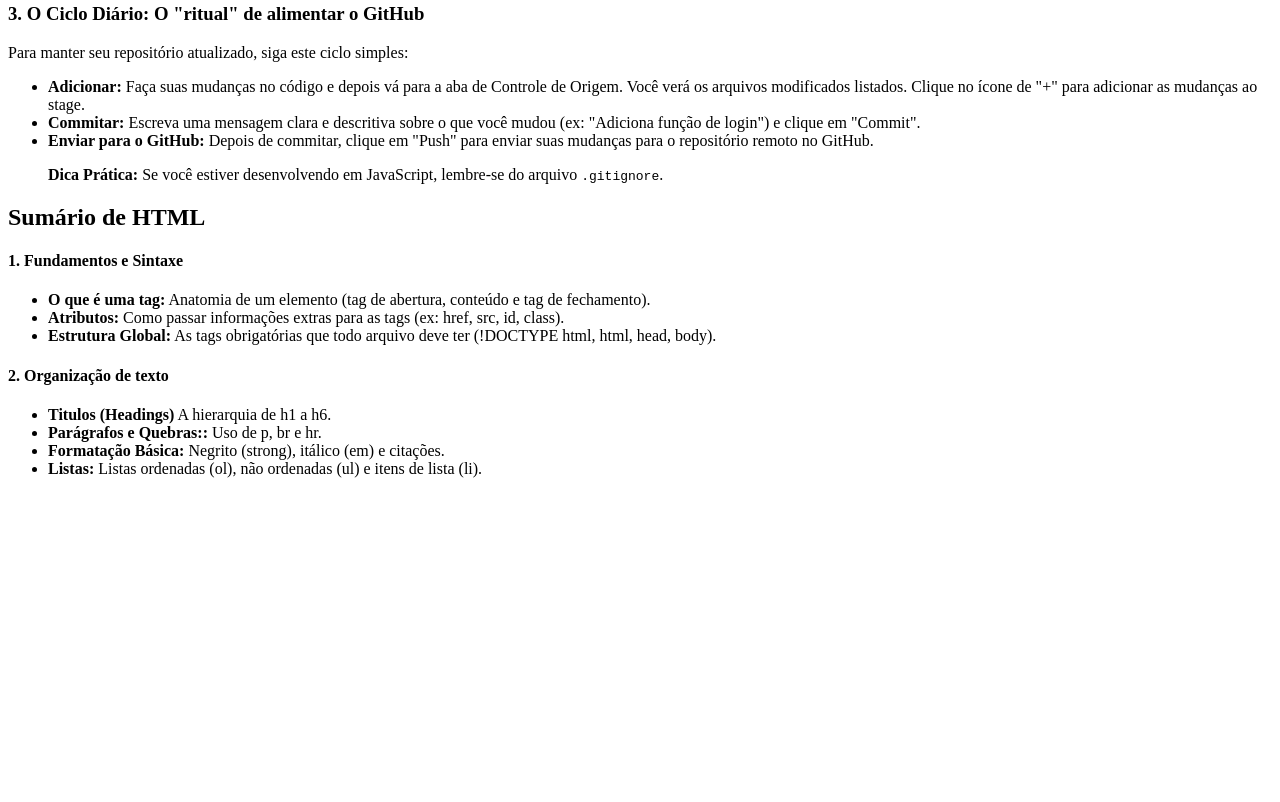
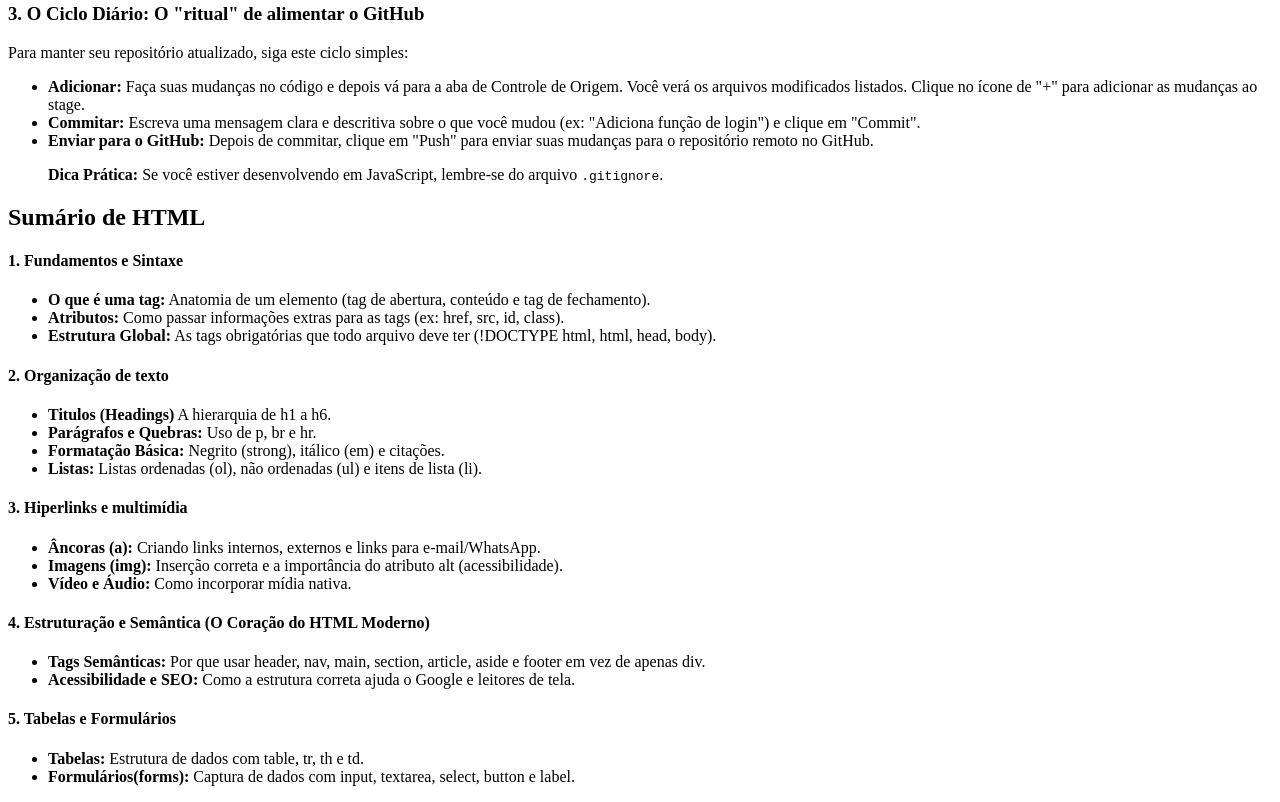
Before and after one commit to J34NDERSON/Meu-andamento-como-desenvolvedor, a plain HTML site: page index.html in a window 1280 px wide. Shown: the part 493-1295 px from the top of the page. Before the commit the page ends 987 px from the top, so only its background shows below. Drawn offline with Linux system fonts and the light colour scheme.

Commit message:
add pontos 3,4 e 5 do sumari de HTML

```diff
--- a/index.html
+++ b/index.html
@@ -56,9 +56,28 @@
         <h4>2. Organização de texto</h4>
         <ul>
             <li><strong>Titulos (Headings)</strong> A hierarquia de h1 a h6.</li>
-            <li><strong>Parágrafos e Quebras::</strong> Uso de p, br e hr.</li>
+            <li><strong>Parágrafos e Quebras:</strong> Uso de p, br e hr.</li>
             <li><strong>Formatação Básica:</strong> Negrito (strong), itálico (em) e citações.</li>
             <li><strong>Listas:</strong> Listas ordenadas (ol), não ordenadas (ul) e itens de lista (li).</li>
+        </ul>
+
+        <h4>3. Hiperlinks e multimídia</h4>
+        <ul>
+            <li><strong>Âncoras (a):</strong> Criando links internos, externos e links para e-mail/WhatsApp.</li>
+            <li><strong>Imagens (img):</strong> Inserção correta e a importância do atributo alt (acessibilidade).</li>
+            <li><strong>Vídeo e Áudio:</strong> Como incorporar mídia nativa.</li>
+        </ul>
+
+        <h4>4. Estruturação e Semântica (O Coração do HTML Moderno)</h4>
+         <ul>
+            <li><strong>Tags Semânticas:</strong> Por que usar header, nav, main, section, article, aside e footer em vez de apenas div.</li>
+            <li><strong>Acessibilidade e SEO:</strong> Como a estrutura correta ajuda o Google e leitores de tela.</li>
+        </ul>
+
+         <h4>5. Tabelas e Formulários</h4>
+         <ul>
+            <li><strong>Tabelas:</strong> Estrutura de dados com table, tr, th e td.</li>
+            <li><strong>Formulários(forms):</strong> Captura de dados com input, textarea, select, button e label.</li>
         </ul>
     </section>
 </body>
```
